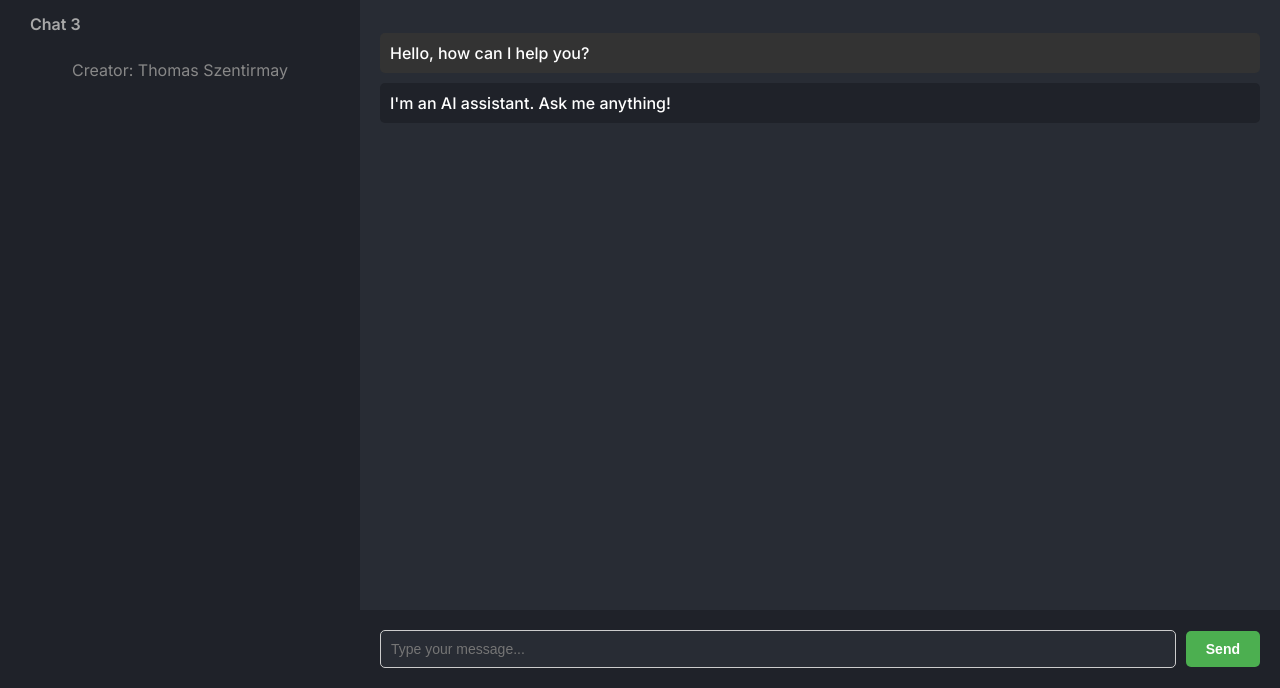
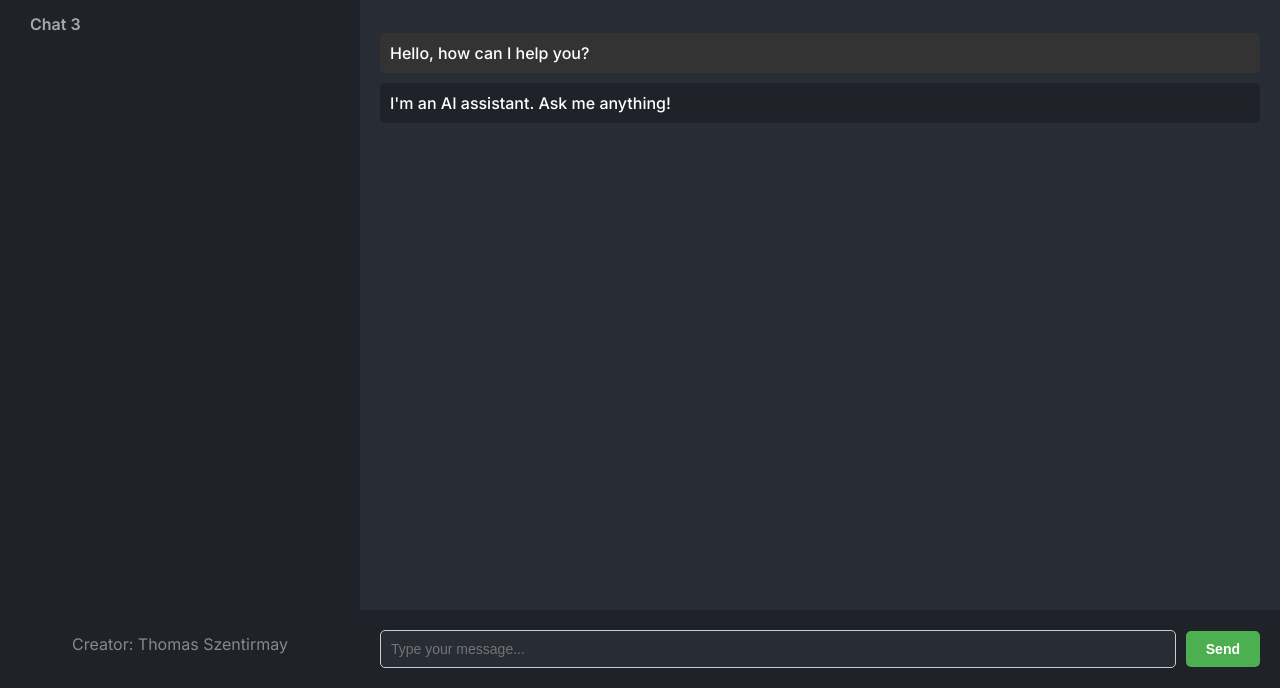
Before and after one commit to ThomasSzentirmay/AI-Chatbot, a website: page public/index.html in a window 1280 px wide. Shown: the part 112-800 px from the top of the page. Drawn offline with Linux system fonts and the light colour scheme.

Commit message:
text positioning

```diff
--- a/public/style.css
+++ b/public/style.css
@@ -134,6 +134,6 @@ body {
 
 .creator-info {
   text-align: center;
-  margin-top: auto;
+  margin-top: 590px;
   color: #888;
 }
```
